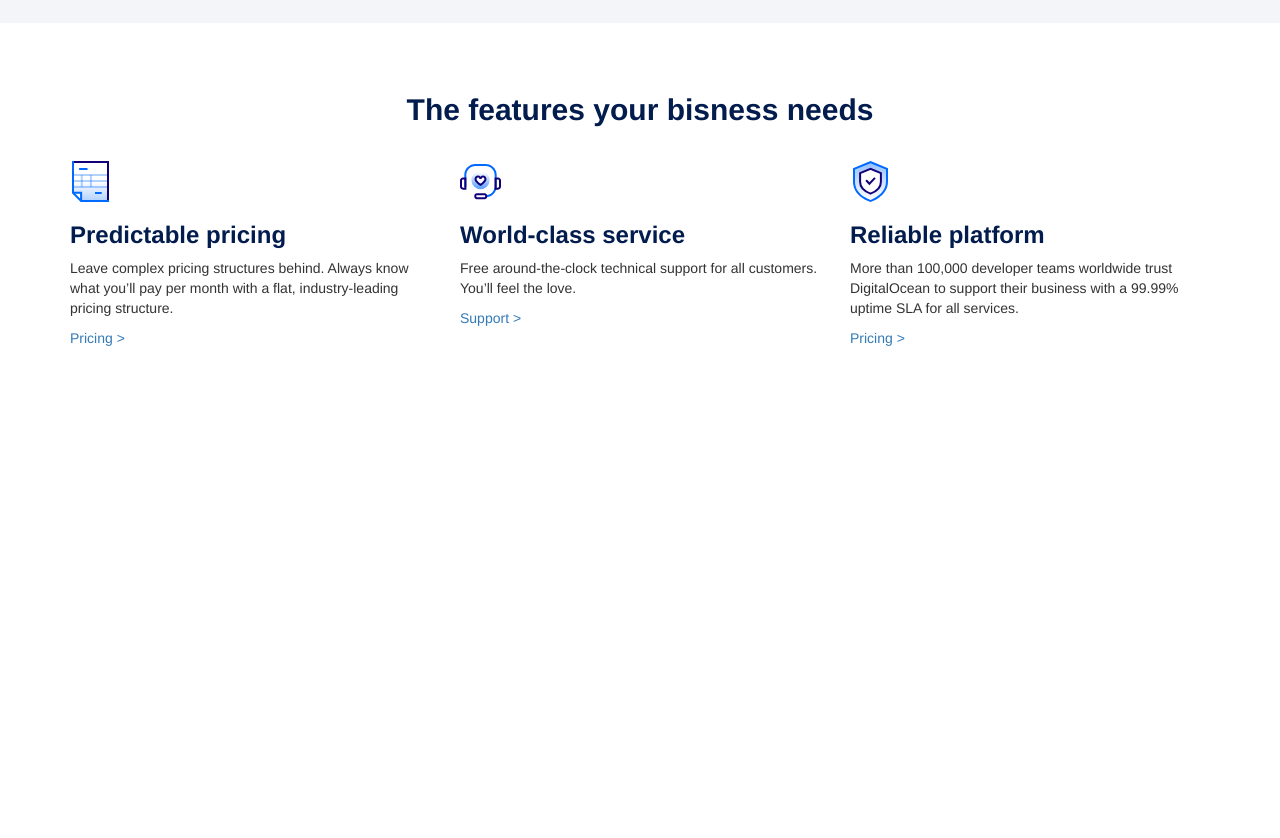
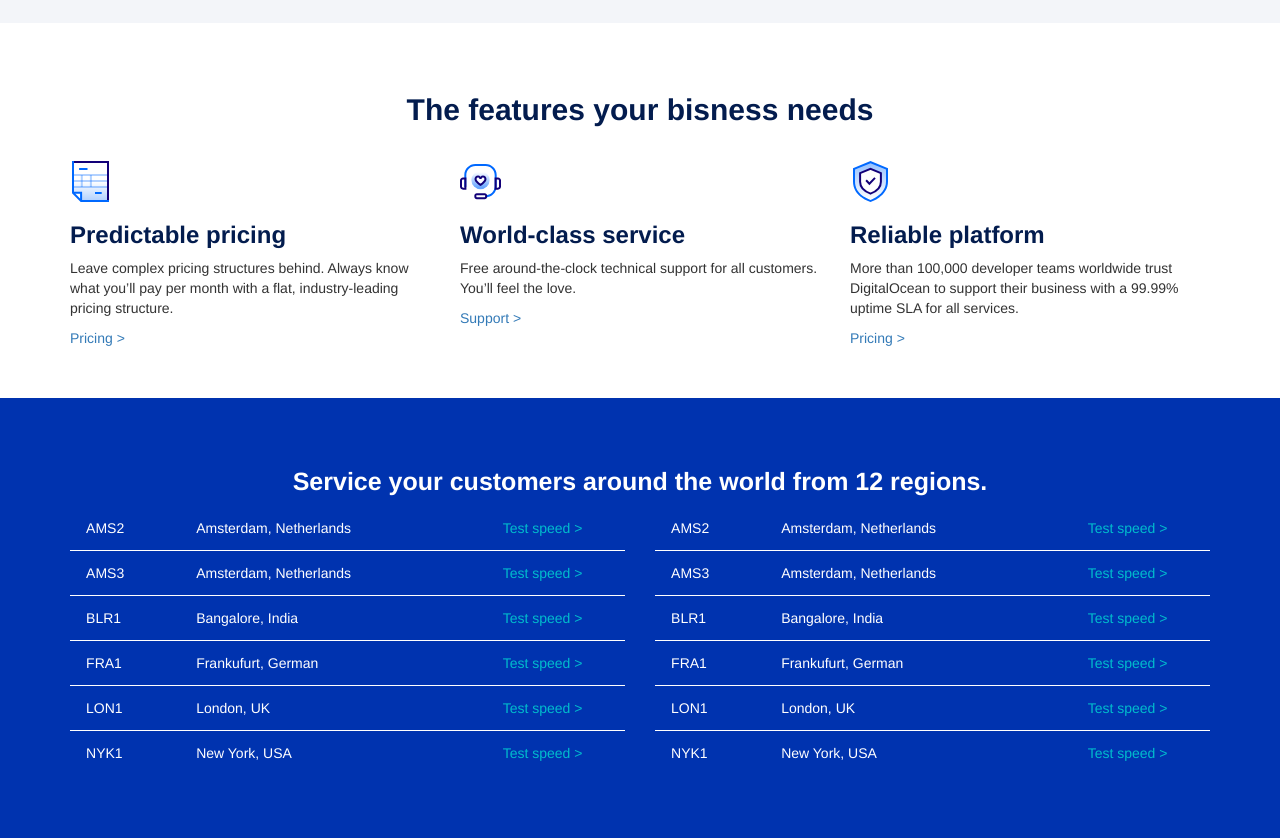
Before and after one commit to rcolonna00/html-css-digitalocean, a plain HTML site: page index.html in a window 1280 px wide. Shown: the part 2344-3182 px from the top of the page. Before the commit the page ends 2742 px from the top, so only its background shows below. Drawn offline with nearby package versions, Linux system fonts and the light colour scheme.

Commit message:
quasi finito

```diff
--- a/css/style.css
+++ b/css/style.css
@@ -14,6 +14,10 @@ img{
 
 .background_grey{
     background-color: #f3f5f9;
+}
+
+.background_blu{
+    background-color: #0033af;
 }
 
 h2{
@@ -263,4 +267,54 @@ header li{
 }
 
 /*FINE FEATURES*/
+
+/*COUNTRIES*/
+#countries{
+    color: white;
+    text-align: center;
+    padding: 50px 0;
+}
+
+#countries h2{
+    color: white;
+    font-size: 25px;
+}
+#countries .border_bottom{
+    border-bottom: 1px solid white;
+}
+
+#countries li{
+    list-style-type: none;
+    display: inline-block;
+}
+
+#countries ul{
+    padding: 12px;
+    margin-bottom: 0px;
+}
+
+#countries .countries_left{
+    width: 20%;
+    text-align: left;
+}
+
+#countries .countries_center{
+    width: 52%;
+    text-align: left;
+}
+
+#countries .countries_right{
+    width: 25%;
+    text-align: center;
+}
+
+#countries a{
+    color: #00bdcd;
+}
+
+#countries .padding_bottom{
+    padding-bottom: 25px;
+}
+
+/*FINE COUNTRIES*/
 /*FINE MAIN*/
--- a/index.html
+++ b/index.html
@@ -326,7 +326,110 @@
                 </div>
             </div>
         </section>
-        <!--FINE featureS-->
+        <!--FINE FEATURES-->
+
+        <!--COUNTRIES-->
+        <div id="countries" class="background_blu">
+            <div class="container">
+                <h2>Service your customers around the world from 12 regions.</h2>
+                <div class="row">
+
+                    <!--LEFT COL-->
+                    <div class="col-xs-12 col-md-12 col-lg-6">
+
+                        <!--SINGLE COUNTRIES-->
+                        <ul class="border_bottom">
+                            <li class="countries_left">AMS2</li>
+                            <li class="countries_center">Amsterdam, Netherlands</li>
+                            <li class="countries_right"><a href="www.google.it">Test speed ></a> </li>
+                        </ul>
+
+                        <!--SINGLE COUNTRIES-->
+                        <ul class="border_bottom">
+                            <li class="countries_left">AMS3</li>
+                            <li class="countries_center">Amsterdam, Netherlands</li>
+                            <li class="countries_right"><a href="www.google.it">Test speed ></a> </li>
+                        </ul>
+
+                        <!--SINGLE COUNTRIES-->
+                        <ul class="border_bottom">
+                            <li class="countries_left">BLR1</li>
+                            <li class="countries_center">Bangalore, India</li>
+                            <li class="countries_right"><a href="www.google.it">Test speed ></a> </li>
+                        </ul>
+
+                        <!--SINGLE COUNTRIES-->
+                        <ul class="border_bottom">
+                            <li class="countries_left">FRA1</li>
+                            <li class="countries_center">Frankufurt, German</li>
+                            <li class="countries_right"><a href="www.google.it">Test speed ></a> </li>
+                        </ul>
+
+                        <!--SINGLE COUNTRIES-->
+                        <ul class="border_bottom">
+                            <li class="countries_left">LON1</li>
+                            <li class="countries_center">London, UK</li>
+                            <li class="countries_right"><a href="www.google.it">Test speed ></a> </li>
+                        </ul>
+
+                        <!--SINGLE COUNTRIES-->
+                        <ul class="padding_bottom">
+                            <li class="countries_left">NYK1</li>
+                            <li class="countries_center">New York, USA</li>
+                            <li class="countries_right"><a href="www.google.it">Test speed ></a> </li>
+                        </ul>
+                    </div>
+
+                    <!--RIGHT COL-->
+                    <div class="col-xs-12 col-md-12 col-lg-6">
+
+                        <!--SINGLE COUNTRIES-->
+                        <ul class="border_bottom">
+                            <li class="countries_left">AMS2</li>
+                            <li class="countries_center">Amsterdam, Netherlands</li>
+                            <li class="countries_right"><a href="www.google.it">Test speed ></a> </li>
+                        </ul>
+
+                        <!--SINGLE COUNTRIES-->
+                        <ul class="border_bottom">
+                            <li class="countries_left">AMS3</li>
+                            <li class="countries_center">Amsterdam, Netherlands</li>
+                            <li class="countries_right"><a href="www.google.it">Test speed ></a> </li>
+                        </ul>
+
+                        <!--SINGLE COUNTRIES-->
+                        <ul class="border_bottom">
+                            <li class="countries_left">BLR1</li>
+                            <li class="countries_center">Bangalore, India</li>
+                            <li class="countries_right"><a href="www.google.it">Test speed ></a> </li>
+                        </ul>
+
+                        <!--SINGLE COUNTRIES-->
+                        <ul class="border_bottom">
+                            <li class="countries_left">FRA1</li>
+                            <li class="countries_center">Frankufurt, German</li>
+                            <li class="countries_right"><a href="www.google.it">Test speed ></a> </li>
+                        </ul>
+
+                        <!--SINGLE COUNTRIES-->
+                        <ul class="border_bottom">
+                            <li class="countries_left">LON1</li>
+                            <li class="countries_center">London, UK</li>
+                            <li class="countries_right"><a href="www.google.it">Test speed ></a> </li>
+                        </ul>
+
+                        <!--SINGLE COUNTRIES-->
+                        <ul class="padding_bottom">
+                            <li class="countries_left">NYK1</li>
+                            <li class="countries_center">New York, USA</li>
+                            <li class="countries_right"><a href="www.google.it">Test speed ></a> </li>
+                        </ul>
+
+                    </div>
+                </div>
+            </div>
+        </div>
+        <!--FINE COUNTRIES-->
 
     </main>
     <!--FINE MAIN-->
```
